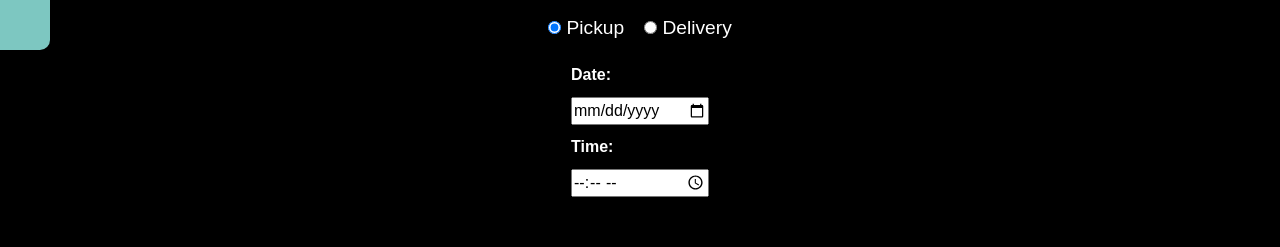
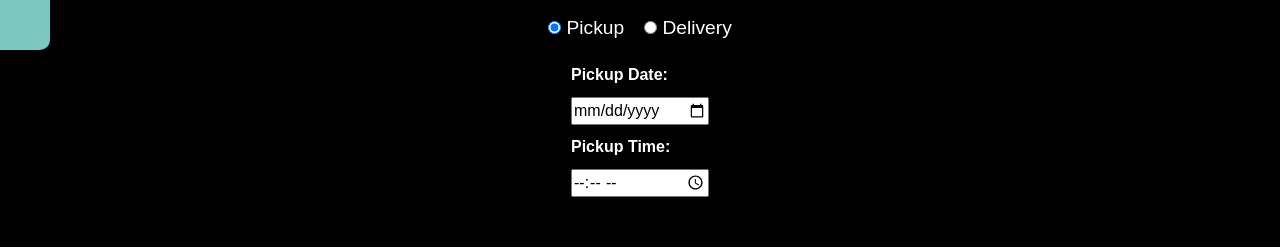
Before and after one commit to MyPhan105/Mimi-Cakes, a Vue app in the folder frontend/: page /checkout in a window 1280 px wide. Shown: the part 501-748 px from the top of the page. Built offline with nearby package versions, Linux system fonts and the light colour scheme.

Commit message:
checkout page

```diff
--- a/frontend/src/views/Checkout.vue
+++ b/frontend/src/views/Checkout.vue
@@ -17,12 +17,22 @@
         </label>
       </div>
 
-      <div v-if="deliveryOption === 'pickup' || deliveryOption === 'delivery'" class="pickup-section">
-        <label for="pickup-date">Date:</label>
+      <!-- Pickup Section -->
+      <div v-if="deliveryOption === 'pickup'" class="pickup-section">
+        <label for="pickup-date">Pickup Date:</label>
         <input type="date" id="pickup-date" v-model="pickupDate" />
 
-        <label for="pickup-time">Time:</label>
+        <label for="pickup-time">Pickup Time:</label>
         <input type="time" id="pickup-time" v-model="pickupTime" />
+      </div>
+
+      <!-- Delivery Section -->
+      <div v-if="deliveryOption === 'delivery'" class="delivery-section">
+        <label for="delivery-date">Delivery Date:</label>
+        <input type="date" id="delivery-date" v-model="deliveryDate" />
+
+        <label for="delivery-time">Delivery Time:</label>
+        <input type="time" id="delivery-time" v-model="deliveryTime" />
       </div>
 
       <hr class="divider" />
@@ -33,7 +43,7 @@
           <span>${{ subtotal.toFixed(2) }}</span>
         </div>
         <div class="summary-line">
-          <strong>Tax:</strong>
+          <strong>Tax (8.25%):</strong>
           <span>${{ tax.toFixed(2) }}</span>
         </div>
         <div class="summary-line total">
@@ -57,9 +67,11 @@
     data() {
       return {
         cart: JSON.parse(localStorage.getItem('cart')) || [],
-        deliveryOption: 'pickup',
+        deliveryOption: 'pickup', // Default option
         pickupDate: '',
         pickupTime: '',
+        deliveryDate: '',
+        deliveryTime: '',
       };
     },
     computed: {
@@ -113,7 +125,8 @@
     font-size: 1.2rem;
   }
 
-  .pickup-section {
+  .pickup-section,
+  .delivery-section {
     margin-top: 20px;
     display: flex;
     flex-direction: column;
@@ -121,7 +134,8 @@
     font-size: 1rem;
   }
 
-  .pickup-section label {
+  .pickup-section label,
+  .delivery-section label {
     font-weight: 600;
   }
 
```
